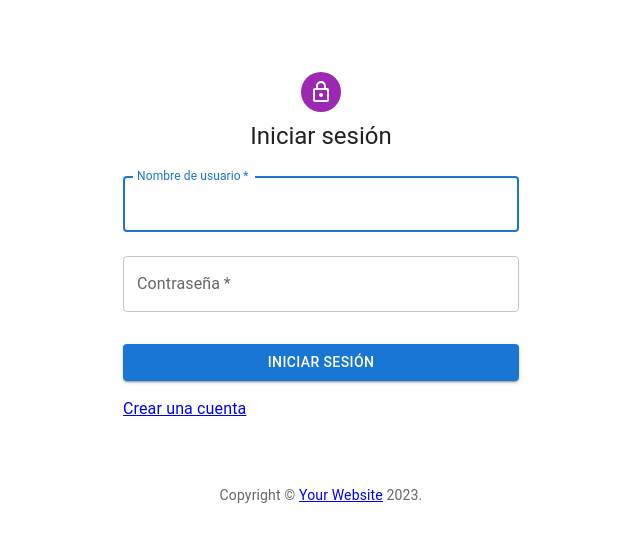
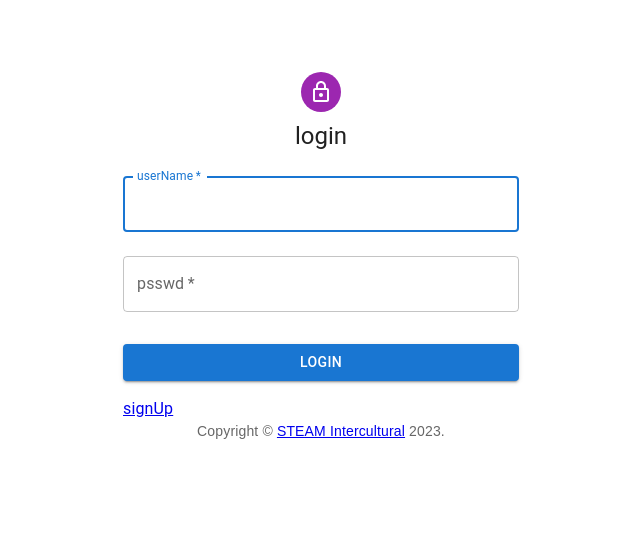
Before and after one commit to AylinAld-G/steam, a React (Vite) app: page /auth/login in a window 1280 px wide. Shown: the top 542 px of the page, without its empty margins (319-959 px from the left). Built offline with nearby package versions, Linux system fonts and the light colour scheme; no server answers.

Commit message:
Update LoginPage.jsx

```diff
--- a/src/auth/pages/LoginPage.jsx
+++ b/src/auth/pages/LoginPage.jsx
@@ -4,15 +4,16 @@ import LockOutlinedIcon from '@mui/icons-material/LockOutlined';
 import { createTheme, ThemeProvider } from '@mui/material/styles';
 import { useEffect } from 'react';
 import Swal from 'sweetalert2';
+import {Link} from "react-router-dom";
+import { useTranslation } from 'react-i18next';
 import { useAuthStore, useForm } from '../../hooks';
-import {Link} from "react-router-dom";
 
 function Copyright(props) {
   return (
-    <Typography variant="body2" color="text.secondary" align="center" {...props}>
+    <Typography variant="body2" color="text.secondary" align="center" {...props} sx={{ fontFamily: 'Didact Gothic, sans-serif' }}>
       {'Copyright © '}
-      <Link color="inherit" href="https://mui.com/">
-        Your Website
+      <Link to="/" color="inherit" sx={{ fontFamily: 'Didact Gothic, sans-serif' }}>
+        STEAM Intercultural
       </Link>{' '}
       {new Date().getFullYear()}
       {'.'}
@@ -47,6 +48,8 @@ export default function LoginPage() {
 
   }, [errorMessage])
 
+  const { t } = useTranslation();
+
   /*const loginSubmit = (event) => {
     event.preventDefault();
     const data = new FormData(event.currentTarget);
@@ -72,7 +75,7 @@ export default function LoginPage() {
             <LockOutlinedIcon />
           </Avatar>
           <Typography component="h1" variant="h5">
-            Iniciar sesión
+            {t("login")}
           </Typography>
           <Box component="form" onSubmit={loginSubmit} noValidate sx={{ mt: 1 }}>
             <TextField
@@ -80,7 +83,7 @@ export default function LoginPage() {
               required
               fullWidth
               id="username"
-              label="Nombre de usuario"
+              label={t("userName")}
               name="loginName"
               value={loginName}
               onChange={onLoginInputChange}
@@ -92,7 +95,7 @@ export default function LoginPage() {
               required
               fullWidth
               name="loginPassword"
-              label="Contraseña"
+              label={t("psswd")}
               type="password"
               id="password"
               value={loginPassword}
@@ -106,11 +109,11 @@ export default function LoginPage() {
               variant="contained"
               sx={{ mt: 3, mb: 2 }}
             >
-              Iniciar sesión
+              {t("login")}
             </Button>
             <Grid container>
               <Grid item>
-                <Link to="/auth/new">Crear una cuenta</Link>
+                <Link to="/auth/new">{t("signUp")}</Link>
               </Grid>
             </Grid>
           </Box>
```
